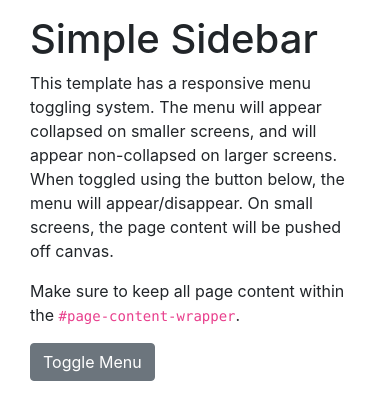
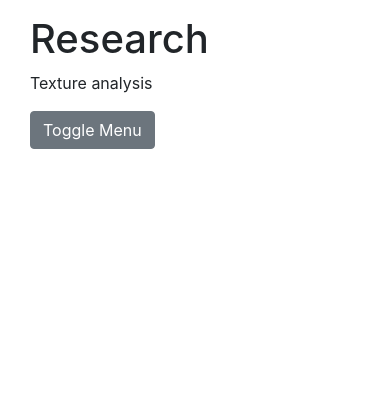
Before and after one commit to aznets/researchSB, a website: page index.html in a window 390 px wide. Drawn offline with Linux system fonts and the light colour scheme.

Commit message:
Update index.html

```diff
--- a/index.html
+++ b/index.html
@@ -31,25 +31,25 @@
                     </a>
                 </li>
                 <li>
-                    <a href="#">Dashboard</a>
+                    <a href="#">1. Project</a>
                 </li>
                 <li>
-                    <a href="#">Shortcuts</a>
+                    <a href="#">2. Project</a>
                 </li>
                 <li>
-                    <a href="#">Overview</a>
+                    <a href="#">3. Project</a>
                 </li>
                 <li>
-                    <a href="#">Events</a>
+                    <a href="#">4. Project</a>
                 </li>
                 <li>
-                    <a href="#">About</a>
+                    <a href="#">5. Project/a>
                 </li>
                 <li>
-                    <a href="#">Services</a>
+                    <a href="#">6. Project</a>
                 </li>
                 <li>
-                    <a href="#">Contact</a>
+                    <a href="#">7. Project</a>
                 </li>
             </ul>
         </div>
@@ -58,9 +58,9 @@
         <!-- Page Content -->
         <div id="page-content-wrapper">
             <div class="container-fluid">
-                <h1>Simple Sidebar</h1>
-                <p>This template has a responsive menu toggling system. The menu will appear collapsed on smaller screens, and will appear non-collapsed on larger screens. When toggled using the button below, the menu will appear/disappear. On small screens, the page content will be pushed off canvas.</p>
-                <p>Make sure to keep all page content within the <code>#page-content-wrapper</code>.</p>
+                <h1>Research</h1>
+                <p>Texture analysis </p>
+
                 <a href="#menu-toggle" class="btn btn-secondary" id="menu-toggle">Toggle Menu</a>
             </div>
         </div>
```
